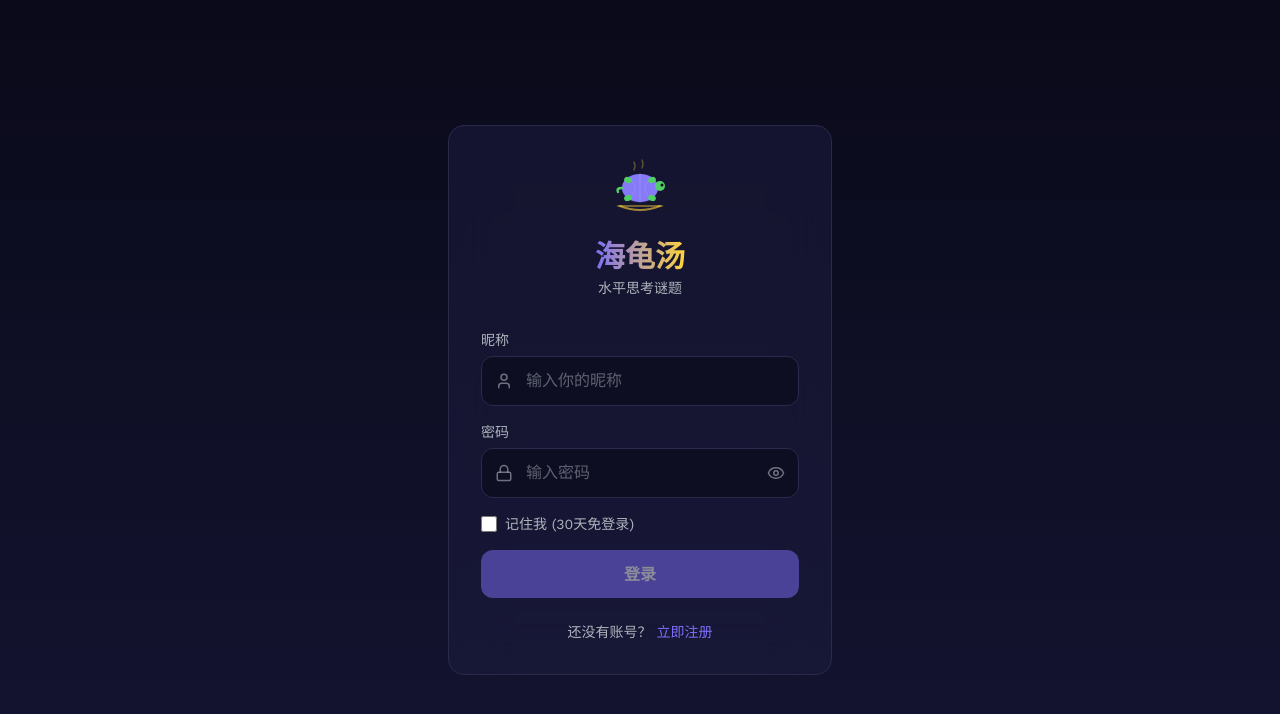
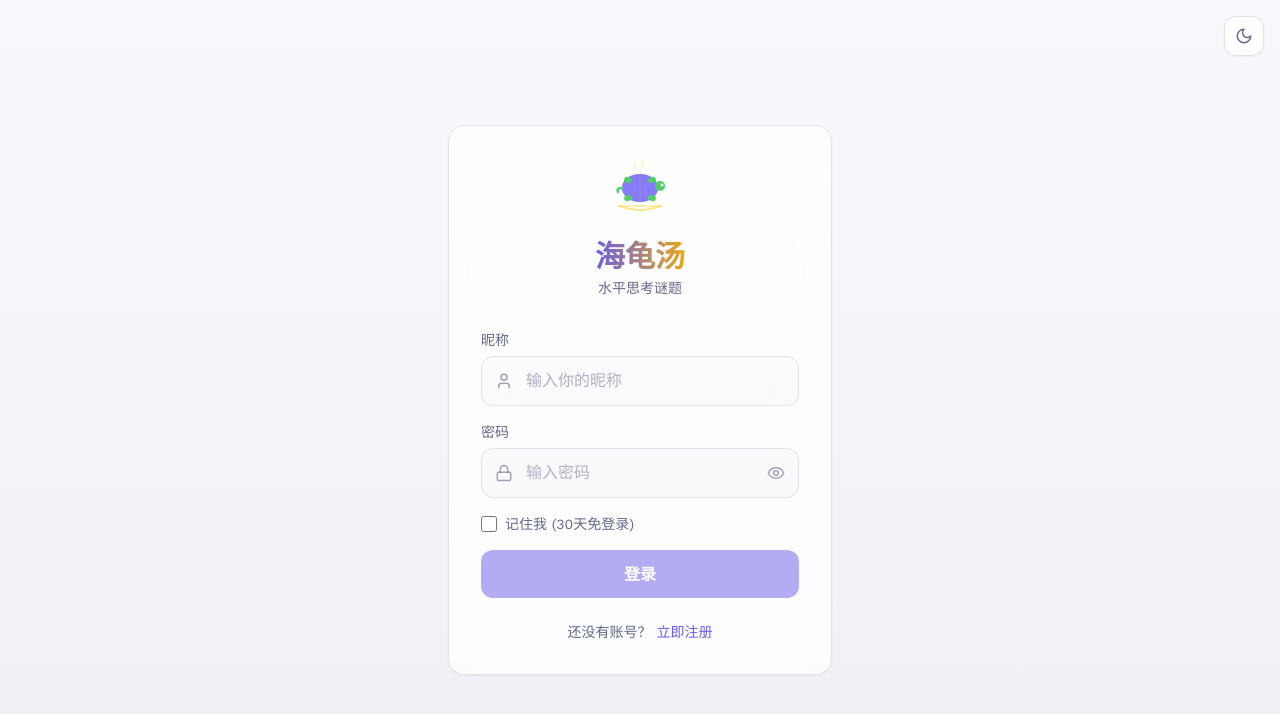
Before and after one commit to hx-w/turtle-soup, a React (Vite) app in the folder client/: page /login in a window 1280 px wide. Shown: the top 714 px of the page. Built offline with nearby package versions, Linux system fonts and the light colour scheme.

Commit message:
feat: light & dark theme

```diff
--- a/client/index.html
+++ b/client/index.html
@@ -3,7 +3,7 @@
   <head>
     <meta charset="UTF-8" />
     <meta name="viewport" content="width=device-width, initial-scale=1.0, viewport-fit=cover" />
-    <meta name="theme-color" content="#0a0a1a" />
+    <meta name="theme-color" content="#f8f9fc" />
     <meta name="description" content="海龟汤 - 水平思考谜题在线游戏平台" />
     <link rel="icon" type="image/svg+xml" href="/favicon.svg" />
     <link rel="apple-touch-icon" href="/icons/icon-192x192.png" />
@@ -15,6 +15,16 @@
       rel="stylesheet"
     />
     <title>海龟汤 - 水平思考谜题</title>
+    <script>
+      // Apply saved theme before first paint to prevent flash
+      (function() {
+        var theme = localStorage.getItem('theme');
+        if (theme === 'dark') {
+          document.documentElement.classList.add('dark');
+          document.querySelector('meta[name="theme-color"]').setAttribute('content', '#0a0a1a');
+        }
+      })();
+    </script>
   </head>
   <body>
     <div id="root"></div>
--- a/client/src/components/Layout.tsx
+++ b/client/src/components/Layout.tsx
@@ -1,14 +1,17 @@
 import { useState, useRef, useEffect } from 'react';
 import { useLocation, useNavigate, Outlet } from 'react-router-dom';
-import { LogOut, User, ChevronDown } from 'lucide-react';
+import { LogOut, User, ChevronDown, Sun, Moon } from 'lucide-react';
 import TurtleLogo from './TurtleLogo';
 import Avatar from './Avatar';
 import Navbar from './Navbar';
 import { useAuthStore } from '../stores/authStore';
+import { useThemeStore } from '../stores/themeStore';
 
 export default function Layout() {
   const user = useAuthStore((s) => s.user);
   const logout = useAuthStore((s) => s.logout);
+  const theme = useThemeStore((s) => s.theme);
+  const toggleTheme = useThemeStore((s) => s.toggleTheme);
   const navigate = useNavigate();
   const location = useLocation();
   const [dropdownOpen, setDropdownOpen] = useState(false);
@@ -57,7 +60,16 @@ export default function Layout() {
               </span>
             </button>
 
-            {/* User menu */}
+            {/* Theme toggle + User menu */}
+            <div className="flex items-center gap-1">
+              <button
+                onClick={toggleTheme}
+                className="p-2 rounded-xl hover:bg-card/60 transition-all duration-200 ease-out cursor-pointer text-text-muted hover:text-text"
+                aria-label={theme === 'light' ? '切换到暗色模式' : '切换到亮色模式'}
+              >
+                {theme === 'light' ? <Moon size={18} /> : <Sun size={18} />}
+              </button>
+
             {user && (
               <div className="relative" ref={dropdownRef}>
                 <button
@@ -112,6 +124,7 @@ export default function Layout() {
                 )}
               </div>
             )}
+            </div>
           </div>
         </header>
       )}
--- a/client/src/components/TurtleLogo.tsx
+++ b/client/src/components/TurtleLogo.tsx
@@ -43,7 +43,7 @@ export default function TurtleLogo({ className = '', size = 40 }: TurtleLogoProp
       />
       {/* Head */}
       <circle cx="52" cy="28" r="5" fill="#51cf66" />
-      <circle cx="54" cy="27" r="1.5" fill="#0a0a1a" />
+      <circle cx="54" cy="27" r="1.5" fill="rgb(var(--color-bg))" />
       {/* Legs */}
       <ellipse cx="20" cy="40" rx="4" ry="3" fill="#51cf66" transform="rotate(-20 20 40)" />
       <ellipse cx="44" cy="40" rx="4" ry="3" fill="#51cf66" transform="rotate(20 44 40)" />
--- a/client/src/index.css
+++ b/client/src/index.css
@@ -3,11 +3,56 @@
 @tailwind utilities;
 
 @layer base {
+  /* ------------------------------------------------------------------ */
+  /*  Light theme (default)                                              */
+  /* ------------------------------------------------------------------ */
+  :root {
+    --color-bg: 248 249 252;
+    --color-surface: 238 240 246;
+    --color-card: 255 255 255;
+    --color-primary: 108 92 231;
+    --color-primary-light: 133 119 237;
+    --color-accent: 230 168 23;
+    --color-yes: 46 172 74;
+    --color-no: 231 76 60;
+    --color-irrelevant: 107 114 128;
+    --color-text: 26 26 46;
+    --color-text-muted: 100 104 138;
+    --color-border: 223 226 234;
+  }
+
+  /* ------------------------------------------------------------------ */
+  /*  Dark theme                                                         */
+  /* ------------------------------------------------------------------ */
+  .dark {
+    --color-bg: 10 10 26;
+    --color-surface: 20 20 50;
+    --color-card: 28 28 60;
+    --color-primary: 124 111 247;
+    --color-primary-light: 157 147 250;
+    --color-accent: 255 212 59;
+    --color-yes: 81 207 102;
+    --color-no: 255 107 107;
+    --color-irrelevant: 134 142 150;
+    --color-text: 233 236 239;
+    --color-text-muted: 173 181 189;
+    --color-border: 42 42 74;
+  }
+
+  html {
+    color-scheme: light;
+  }
+
+  html.dark {
+    color-scheme: dark;
+  }
+
   body {
     @apply bg-bg text-text font-body antialiased;
+    transition: background-color 0.3s ease, color 0.3s ease;
   }
 
-  /* Custom scrollbar for dark theme */
+  /* Custom scrollbar */
   ::-webkit-scrollbar {
     width: 6px;
     height: 6px;
@@ -45,7 +90,11 @@
 
 @layer components {
   .glass-card {
-    @apply bg-card/60 backdrop-blur-xl border border-border rounded-2xl;
+    @apply bg-card/80 backdrop-blur-xl border border-border rounded-2xl shadow-sm;
+  }
+
+  :is(.dark .glass-card) {
+    @apply bg-card/60 shadow-none;
   }
 
   .glass-nav {
--- a/client/src/pages/LoginPage.tsx
+++ b/client/src/pages/LoginPage.tsx
@@ -1,9 +1,10 @@
 import { useState } from 'react';
 import { Link, useNavigate, useLocation } from 'react-router-dom';
-import { User, Lock, Eye, EyeOff } from 'lucide-react';
+import { User, Lock, Eye, EyeOff, Sun, Moon } from 'lucide-react';
 import { motion } from 'framer-motion';
 import TurtleLogo from '../components/TurtleLogo';
 import { useAuthStore } from '../stores/authStore';
+import { useThemeStore } from '../stores/themeStore';
 
 export default function LoginPage() {
   const [nickname, setNickname] = useState('');
@@ -14,6 +15,8 @@ export default function LoginPage() {
   const [rememberMe, setRememberMe] = useState(false);
 
   const login = useAuthStore((s) => s.login);
+  const theme = useThemeStore((s) => s.theme);
+  const toggleTheme = useThemeStore((s) => s.toggleTheme);
   const navigate = useNavigate();
   const location = useLocation();
 
@@ -36,6 +39,16 @@ export default function LoginPage() {
 
   return (
     <div className="min-h-screen bg-gradient-to-b from-bg to-surface flex items-center justify-center px-4">
+      {/* Theme toggle */}
+      <button
+        onClick={toggleTheme}
+        className="fixed top-4 right-4 z-50 p-2.5 rounded-xl bg-card/80 backdrop-blur-xl border border-border
+                   text-text-muted hover:text-text shadow-sm transition-all duration-200 ease-out cursor-pointer"
+        aria-label={theme === 'light' ? '切换到暗色模式' : '切换到亮色模式'}
+      >
+        {theme === 'light' ? <Moon size={18} /> : <Sun size={18} />}
+      </button>
+
       <motion.div
         initial={{ opacity: 0, y: 20 }}
         animate={{ opacity: 1, y: 0 }}
--- a/client/src/pages/RegisterPage.tsx
+++ b/client/src/pages/RegisterPage.tsx
@@ -1,9 +1,10 @@
 import { useState } from 'react';
 import { Link, useNavigate } from 'react-router-dom';
-import { User, Lock, Eye, EyeOff, Ticket } from 'lucide-react';
+import { User, Lock, Eye, EyeOff, Ticket, Sun, Moon } from 'lucide-react';
 import { motion } from 'framer-motion';
 import TurtleLogo from '../components/TurtleLogo';
 import { useAuthStore } from '../stores/authStore';
+import { useThemeStore } from '../stores/themeStore';
 
 export default function RegisterPage() {
   const [nickname, setNickname] = useState('');
@@ -14,6 +15,8 @@ export default function RegisterPage() {
   const [isSubmitting, setIsSubmitting] = useState(false);
 
   const register = useAuthStore((s) => s.register);
+  const theme = useThemeStore((s) => s.theme);
+  const toggleTheme = useThemeStore((s) => s.toggleTheme);
   const navigate = useNavigate();
 
   const handleSubmit = async (e: React.FormEvent) => {
@@ -33,6 +36,16 @@ export default function RegisterPage() {
 
   return (
     <div className="min-h-screen bg-gradient-to-b from-bg to-surface flex items-center justify-center px-4">
+      {/* Theme toggle */}
+      <button
+        onClick={toggleTheme}
+        className="fixed top-4 right-4 z-50 p-2.5 rounded-xl bg-card/80 backdrop-blur-xl border border-border
+                   text-text-muted hover:text-text shadow-sm transition-all duration-200 ease-out cursor-pointer"
+        aria-label={theme === 'light' ? '切换到暗色模式' : '切换到亮色模式'}
+      >
+        {theme === 'light' ? <Moon size={18} /> : <Sun size={18} />}
+      </button>
+
       <motion.div
         initial={{ opacity: 0, y: 20 }}
         animate={{ opacity: 1, y: 0 }}
--- /dev/null
+++ b/client/src/stores/themeStore.ts
@@ -0,0 +1,51 @@
+import { create } from 'zustand';
+
+type Theme = 'light' | 'dark';
+
+interface ThemeState {
+  theme: Theme;
+  toggleTheme: () => void;
+  setTheme: (theme: Theme) => void;
+}
+
+function getInitialTheme(): Theme {
+  if (typeof window === 'undefined') return 'light';
+  const stored = localStorage.getItem('theme') as Theme | null;
+  if (stored === 'light' || stored === 'dark') return stored;
+  return 'light';
+}
+
+function applyTheme(theme: Theme) {
+  const root = document.documentElement;
+  if (theme === 'dark') {
+    root.classList.add('dark');
+  } else {
+    root.classList.remove('dark');
+  }
+  localStorage.setItem('theme', theme);
+
+  // Update meta theme-color for mobile browsers
+  const meta = document.querySelector('meta[name="theme-color"]');
+  if (meta) {
+    meta.setAttribute('content', theme === 'dark' ? '#0a0a1a' : '#f8f9fc');
+  }
+}
+
+export const useThemeStore = create<ThemeState>((set, get) => {
+  // Apply initial theme on store creation
+  const initial = getInitialTheme();
+  applyTheme(initial);
+
+  return {
+    theme: initial,
+    toggleTheme: () => {
+      const next = get().theme === 'light' ? 'dark' : 'light';
+      applyTheme(next);
+      set({ theme: next });
+    },
+    setTheme: (theme: Theme) => {
+      applyTheme(theme);
+      set({ theme });
+    },
+  };
+});
--- a/client/tailwind.config.ts
+++ b/client/tailwind.config.ts
@@ -2,25 +2,26 @@ import type { Config } from 'tailwindcss';
 
 export default {
   content: ['./index.html', './src/**/*.{js,ts,jsx,tsx}'],
+  darkMode: 'class',
   theme: {
     extend: {
       colors: {
-        bg: '#0a0a1a',
-        surface: '#141432',
-        card: '#1c1c3c',
+        bg: 'rgb(var(--color-bg) / <alpha-value>)',
+        surface: 'rgb(var(--color-surface) / <alpha-value>)',
+        card: 'rgb(var(--color-card) / <alpha-value>)',
         primary: {
-          DEFAULT: '#7c6ff7',
-          light: '#9d93fa',
+          DEFAULT: 'rgb(var(--color-primary) / <alpha-value>)',
+          light: 'rgb(var(--color-primary-light) / <alpha-value>)',
         },
-        accent: '#ffd43b',
-        yes: '#51cf66',
-        no: '#ff6b6b',
-        irrelevant: '#868e96',
+        accent: 'rgb(var(--color-accent) / <alpha-value>)',
+        yes: 'rgb(var(--color-yes) / <alpha-value>)',
+        no: 'rgb(var(--color-no) / <alpha-value>)',
+        irrelevant: 'rgb(var(--color-irrelevant) / <alpha-value>)',
         text: {
-          DEFAULT: '#e9ecef',
-          muted: '#adb5bd',
+          DEFAULT: 'rgb(var(--color-text) / <alpha-value>)',
+          muted: 'rgb(var(--color-text-muted) / <alpha-value>)',
         },
-        border: '#2a2a4a',
+        border: 'rgb(var(--color-border) / <alpha-value>)',
       },
       fontFamily: {
         heading: ['Outfit', 'system-ui', 'sans-serif'],
```
